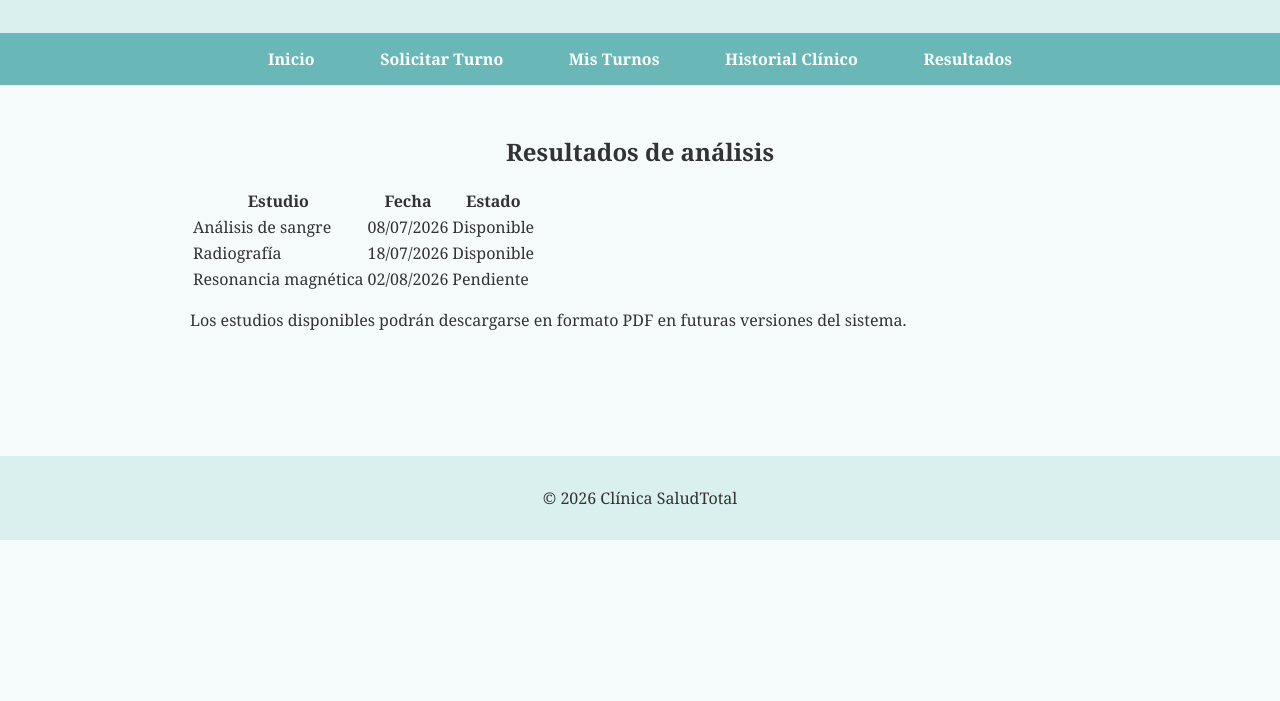
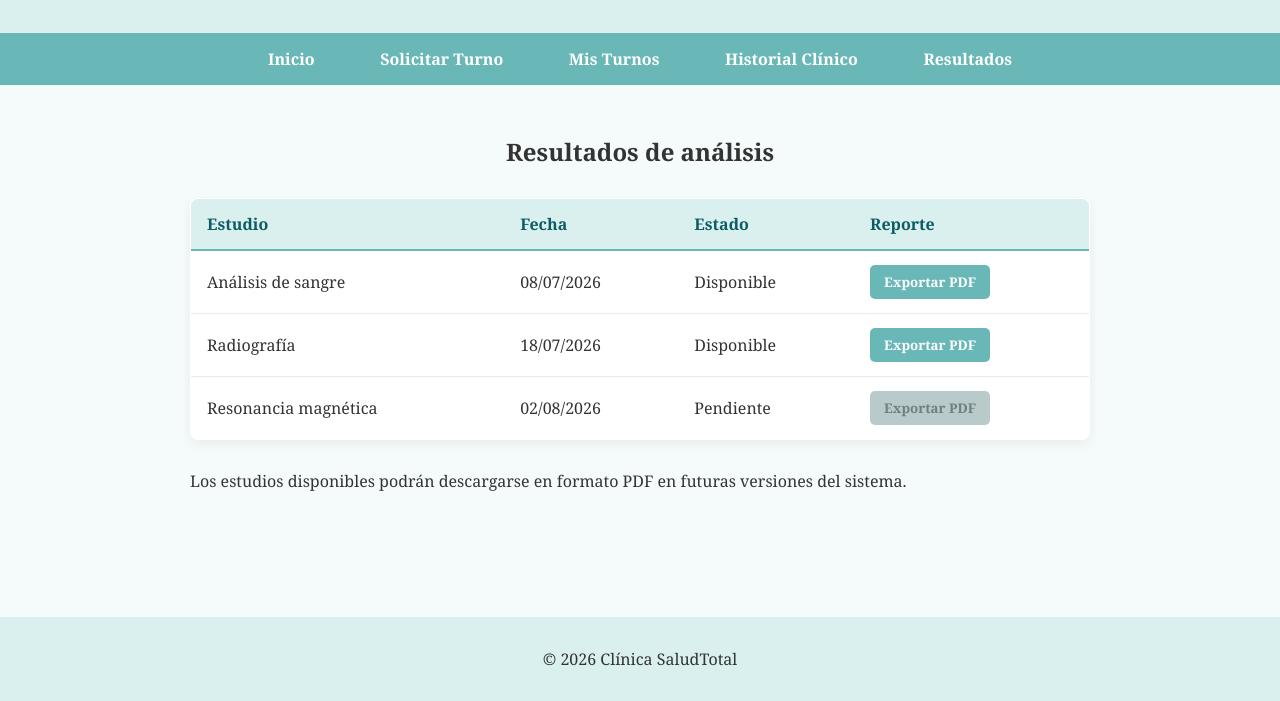
Before and after one commit to alexanderselingabc/primerRepo, a plain HTML site: page pages/resultados.html in a window 1280 px wide. Shown: the part 211-912 px from the top of the page. Before the commit the page ends 800 px from the top, so only its background shows below. Drawn offline with Linux system fonts and the light colour scheme.

Commit message:
Agrego boton para exportar pdf CSs para tabla

```diff
--- a/css/styles.css
+++ b/css/styles.css
@@ -111,6 +111,73 @@ article h3 {
 	color: #0d5c63;
 }
 
+/* ---------- Tabla ---------- */
+
+table {
+	width: 100%;
+	border-collapse: collapse;
+
+	margin: 30px 0;
+
+	background-color: white;
+	border: 1px solid #cfdede;
+	border-radius: 8px;
+	overflow: hidden;
+
+	box-shadow: 0 4px 12px rgba(0, 0, 0, 0.06);
+}
+
+th {
+	padding: 14px 16px;
+
+	background-color: #d9f0ef;
+	color: #0d5c63;
+
+	text-align: left;
+	font-weight: bold;
+
+	border-bottom: 2px solid #6ab7b8;
+}
+
+td {
+	padding: 14px 16px;
+
+	border-bottom: 1px solid #e1eeee;
+}
+
+tr:last-child td {
+	border-bottom: none;
+}
+
+tr:hover {
+	background-color: #f5fbfb;
+}
+
+table button {
+	padding: 8px 14px;
+
+	background-color: #6ab7b8;
+	color: white;
+
+	border: none;
+	border-radius: 5px;
+
+	font-family: Georgia, "Times New Roman", serif;
+	font-weight: bold;
+
+	cursor: pointer;
+}
+
+table button:disabled {
+	background-color: #b8caca;
+	color: #6f7f7f;
+	cursor: not-allowed;
+}
+
+table button:hover {
+	background-color: #4b9c9d;
+}
+
 /* ---------- Formulario ---------- */
 
 form {
--- a/pages/resultados.html
+++ b/pages/resultados.html
@@ -37,24 +37,28 @@
 					<th>Estudio</th>
 					<th>Fecha</th>
 					<th>Estado</th>
+					<th>Reporte</th>
 				</tr>
 
 				<tr>
 					<td>Análisis de sangre</td>
 					<td>08/07/2026</td>
 					<td>Disponible</td>
+					<td><button>Exportar PDF</button></td>
 				</tr>
 
 				<tr>
 					<td>Radiografía</td>
 					<td>18/07/2026</td>
 					<td>Disponible</td>
+					<td><button>Exportar PDF</button></td>
 				</tr>
 
 				<tr>
 					<td>Resonancia magnética</td>
 					<td>02/08/2026</td>
 					<td>Pendiente</td>
+					<td><button disabled>Exportar PDF</button></td>
 				</tr>
 
 			</table>
```
